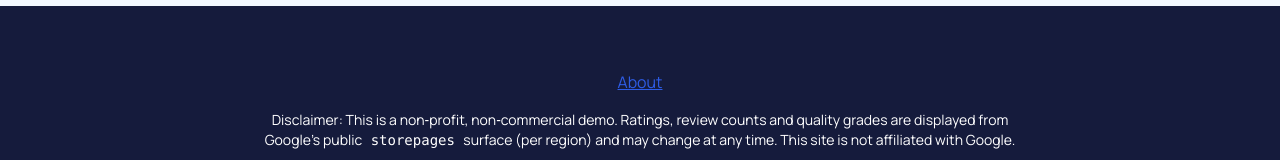
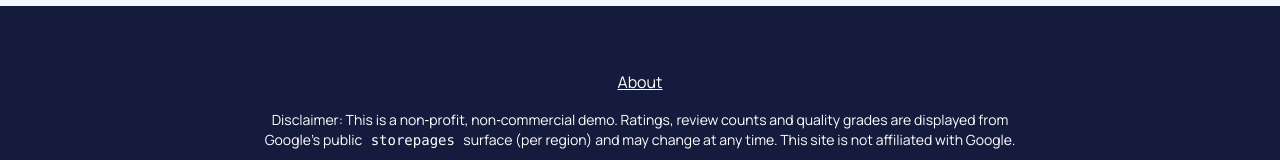
Before and after one commit to carlhendy/tsq-compartpr, a Next.js app: page / in a window 1280 px wide. Shown: the part 2254-2414 px from the top of the page. Built offline with nearby package versions, Linux system fonts and the light colour scheme.

Commit message:
Change footer About text to white for better visibility

```diff
--- a/app/page.tsx
+++ b/app/page.tsx
@@ -1467,7 +1467,7 @@ export default function Page() {
           <button
             onClick={() => setShowAboutSlider(true)}
             className="underline hover:no-underline font-normal inline-block cursor-pointer"
-            style={{ color: '#2e5ce5' }}
+            style={{ color: 'white' }}
           >
             About
           </button>
```
